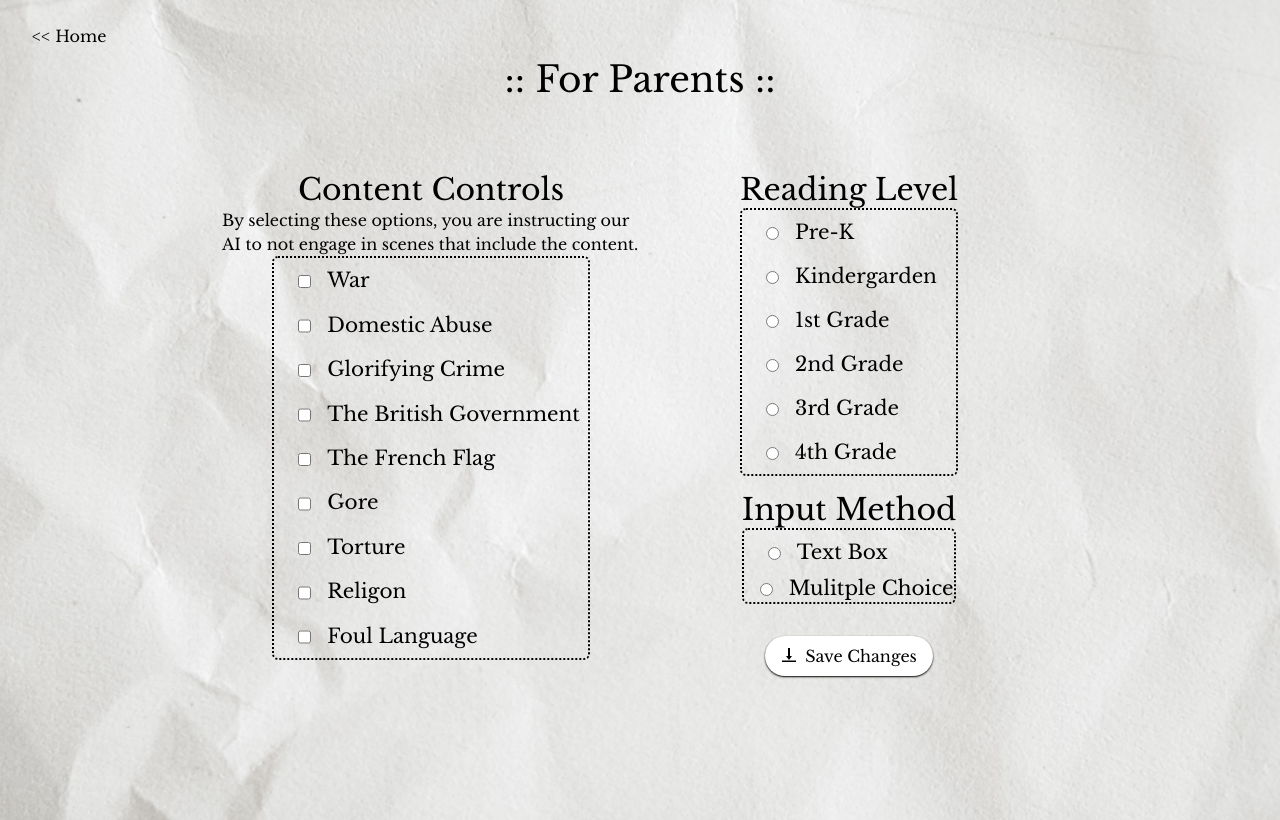
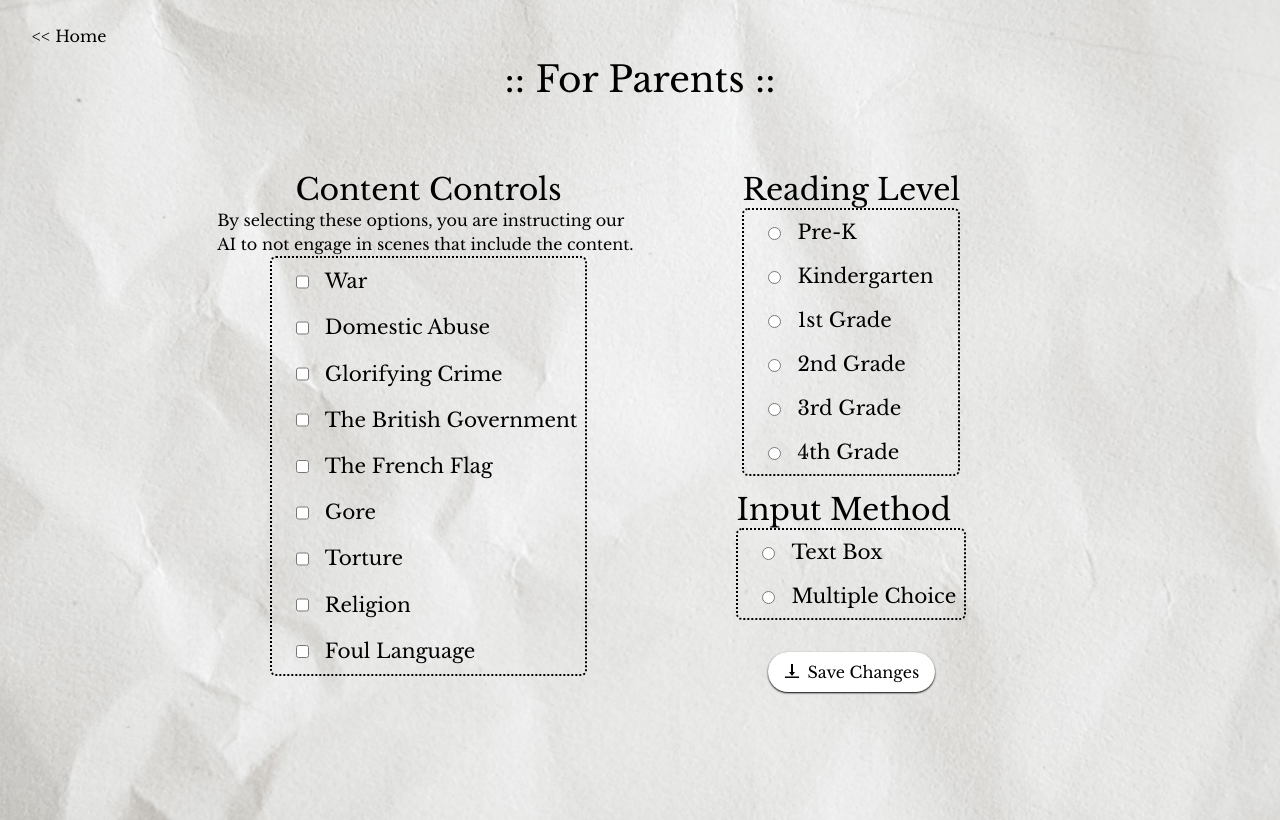
Before and after one commit to EtienneDevictor/sfhacks, a Next.js app in the folder SFhacks/: page /Settings in a window 1280 px wide. Built offline with nearby package versions, Linux system fonts and the light colour scheme.

Commit message:
small aestetic changes

```diff
--- a/SFhacks/app/Characters/Creator/page.tsx
+++ b/SFhacks/app/Characters/Creator/page.tsx
@@ -38,6 +38,7 @@ export default function ReceiverPage() {
                     if (error) {
                         throw new Error('Error fetching avatar');
                     }
+                    console.log(data);
                     setPronouns(data.pronouns || "")
                     setWeaknesses(data.weaknesses || "")
                     setStrength(data.strengths || "")
@@ -45,6 +46,7 @@ export default function ReceiverPage() {
                     setDislikes(data.dislikes || "")
                     setLikes(data.likes || "")
                     setName(data.name || "")
+                    setImg_Src(data.image_source || "")
                     setImgUrl(data.image_source || "")
                     console.log("done setting")
                 } catch (error) {
--- a/SFhacks/app/NewStory/page.tsx
+++ b/SFhacks/app/NewStory/page.tsx
@@ -69,12 +69,7 @@ Always return 2 paragraphs, one with the continued story and one with the option
         role: "user",
         content: "Please begin the story for me.",
       },
-      image_source:
-        "https://plus.unsplash.com/premium_photo-1664970900224-6c67df73191a?q=80&w=2487&auto=format&fit=crop&ixlib=rb-4.0.3&ixid=M3wxMjA3fDB8MHxwaG90by1wYWdlfHx8fGVufDB8fHx8fA%3D%3D" ||
-        (await promptSDXL(
-          (formData.get("prompt") as string) ||
-            "Generate a generic fantasy image",
-        )),
+      image_source: "fairy_placeholder.png",
       parent_node: new ObjectId().toHexString(),
       children: [],
     };
--- a/SFhacks/app/Settings/page.tsx
+++ b/SFhacks/app/Settings/page.tsx
@@ -1,21 +1,42 @@
 'use client'
-import { useRouter } from "next/navigation";
-import { useState } from "react";
-import { GiSaveArrow } from "react-icons/gi";
+import { useRouter } from 'next/navigation';
+import { useState } from 'react';
+import { GiSaveArrow } from 'react-icons/gi';
+import { updateGlobal } from '../data/neurelo';
 
 export default function Setting() {
   const router = useRouter();
 
-    const [grade, setGrade] = useState(0);
-    const [input, setInput] = useState(true);
-    const [controls, setControls] = useState([]);
+  const [selectedGrade, setSelectedGrade] = useState<string>('');
+  const [selectedInputMethod, setSelectedInputMethod] = useState<string>('');
 
-    const saveHandler = () => {
-        // save to database
+  const grades: string[] = ['Pre-K', 'Kindergarten', '1st Grade', '2nd Grade', '3rd Grade', '4th Grade'];
+  const inputMethods: string[] = ['Text Box', 'Multiple Choice'];
+
+  const handleGradeChange = (event: React.ChangeEvent<HTMLInputElement>) => {
+    setSelectedGrade(event.target.value);
+  };
+
+  const handleInputMethodChange = (event: React.ChangeEvent<HTMLInputElement>) => {
+    setSelectedInputMethod(event.target.value);
+  };
+
+  const [selectedControls, setSelectedControls] = useState<string[]>([]);
+
+  const controls: string[] = ['War', 'Domestic Abuse', 'Glorifying Crime', 'The British Government', 'The French Flag', 'Gore', 'Torture', 'Religion', 'Foul Language'];
+
+  const handleControlChange = (event: React.ChangeEvent<HTMLInputElement>) => {
+    const { value } = event.target;
+    if (selectedControls.includes(value)) {
+      setSelectedControls(selectedControls.filter(control => control !== value));
+    } else {
+      setSelectedControls([...selectedControls, value]);
     }
+  };
 
-    const grades = ['Pre-K', 'Kindergarden', '1st Grade', '2nd Grade', '3rd Grade', '4th Grade'];
-    const control = ['War', 'Domestic Abuse', 'Glorifying Crime', 'The British Government', 'The French Flag', 'Gore', 'Torture', 'Religon', 'Foul Language'];
+  const saveHandler = async () => {
+    console.log(`Selected: ${selectedGrade} + inputMethod: ${selectedInputMethod} + controls: ${selectedControls}`)
+  };
 
   return (
     <div className="flex flex-col items-center mt-5 h-full">
@@ -23,7 +44,7 @@ export default function Setting() {
         className="absolute top-4 left-4 text-black px-4 py-2"
         onClick={() => router.push('/')}
       >
-                {"<< Home"}
+        {'<< Home'}
       </button>
       <h1 className="text-4xl m-10 self-center"> :: For Parents :: </h1>
       <div className="flex flex-row justify-center p-8">
@@ -31,46 +52,47 @@ export default function Setting() {
           <h2 className="text-3xl">Content Controls</h2>
           <p>By selecting these options, you are instructing our AI to not engage in scenes that include the content.</p>
           <div className="border-black border-2 border-dotted rounded-md overflow-hidden mb-4 flex flex-col flex-grow justify-evenly text-xl">
-                            {control.map((str) => (
-                                <div className="hover:bg-orange-950 hover:bg-opacity-10 flex flex-row items-center w-full h-full table m-2">
+            {controls.map(control => (
+              <div key={control} className="hover:bg-orange-950 hover:bg-opacity-10 flex flex-row items-center w-full h-full table m-2">
                 <input
                   type="checkbox"
                   name="control"
                   className="mx-4 h-full table-cell align-middle outline-black outline-1 accent-orange-900"
-                                    id={str}
-                                    value={str}
-                                    key={str}
+                  id={control}
+                  value={control}
+                  checked={selectedControls.includes(control)}
+                  onChange={handleControlChange}
                 />
                 <label
-                                    key={str}
+                  htmlFor={control}
                   className="h-full w-full table-cell align-middle"
                 >
-                                    {str}
+                  {control}
                 </label>
               </div>
             ))}
           </div>
         </div>
         <div className="flex flex-col w-2/5 items-center">
-
           <div className="flex flex-col">
             <h2 className="text-3xl">Reading Level</h2>
             <div className="border-black border-2 border-dotted rounded-md overflow-hidden mb-4 flex flex-col flex-grow justify-evenly text-xl">
-                            {grades.map((str) => (
-                                <div className="hover:bg-orange-950 hover:bg-opacity-10 flex flex-row items-center w-full h-full table m-2">
+              {grades.map(grade => (
+                <div key={grade} className="hover:bg-orange-950 hover:bg-opacity-10 flex flex-row items-center w-full h-full table m-2">
                   <input
                     type="radio"
-                                    name="method"
+                    name="grade"
                     className="mx-4 h-full table-cell align-middle outline-black outline-1 accent-orange-900"
-                                    id={str}
-                                    value={str}
-                                    key={str}
+                    id={grade}
+                    value={grade}
+                    checked={selectedGrade === grade}
+                    onChange={handleGradeChange}
                   />
                   <label
-                                    key={str}
+                    htmlFor={grade}
                     className="h-full w-full table-cell align-middle"
                   >
-                                    {str}
+                    {grade}
                   </label>
                 </div>
               ))}
@@ -79,44 +101,33 @@ export default function Setting() {
           <div className="flex flex-col">
             <h2 className="text-3xl">Input Method</h2>
             <div className="border-black border-2 border-dotted rounded-md overflow-hidden mb-4 flex flex-col flex-grow justify-evenly text-xl">
-                                <div className="hover:bg-orange-950 hover:bg-opacity-10 flex flex-row  w-full h-full table m-2">
+              {inputMethods.map(method => (
+                <div key={method} className="hover:bg-orange-950 hover:bg-opacity-10 flex flex-row w-full h-full table m-2">
                   <input
                     type="radio"
-                                    name="option"
+                    name="inputMethod"
                     className="mx-4 h-full table-cell align-middle outline-black outline-1 accent-orange-900"
-                                    id={"Text Box"}
-                                    value={"Text Box"}
-                                    key={"Text Box"}
+                    id={method}
+                    value={method}
+                    checked={selectedInputMethod === method}
+                    onChange={handleInputMethodChange}
                   />
                   <label
-                                    key={"Text Box"}
+                    htmlFor={method}
                     className="h-full w-full table-cell align-middle"
                   >
-                                    {"Text Box"}
+                    {method}
                   </label>
                 </div>
-                                <div className="hover:bg-orange-950 hover:bg-opacity-10 flex flex-row  w-full h-full table">
-                                <input
-                                    type="radio"
-                                    name="option"
-                                    className="mx-4 h-full table-cell align-middle outline-black outline-1 accent-orange-900"
-                                    id={"Mulitple Choice"}
-                                    value={"Mulitple Choice"}
-                                    key={"Mulitple Choice"}
-                                />
-                                <label
-                                    key={" Mulitple Choice"}
-                                    className="h-full w-full table-cell align-middle"
-                                >
-                                    {"Mulitple Choice"}
-                                </label>
+              ))}
             </div>
-                        </div>
-                        <button className="mt-4 text-s self-center bg-white px-4 py-2 rounded-full shadow-black shadow-sm r-0 b-0 flex flex-row" onClick={saveHandler}><GiSaveArrow className="mr-2" style={{ transform: 'translateY(3px)' }}/> Save Changes</button>
+            <button className="mt-4 text-s self-center bg-white px-4 py-2 rounded-full shadow-black shadow-sm r-0 b-0 flex flex-row" onClick={saveHandler}>
+              <GiSaveArrow className="mr-2" style={{ transform: 'translateY(3px)' }} />
+              Save Changes
+            </button>
           </div>
         </div>
       </div>
     </div>
-
-    )
+  );
 }
--- a/SFhacks/app/StoryNode/[story]/[node]/page.tsx
+++ b/SFhacks/app/StoryNode/[story]/[node]/page.tsx
@@ -257,10 +257,10 @@ export default async function Page({
           </div>
           <div className="flex flex-row justify-between items-center">
             <Link
-              href=""
+              href="/"
               className="px-4 py-2 rounded-full bg-gray-100 text-black shadow-black shadow-sm"
             >
-              -- Zoom Out
+              -- Go Home
             </Link>
             <button
               type="submit"
--- a/SFhacks/app/data/neurelo.tsx
+++ b/SFhacks/app/data/neurelo.tsx
@@ -7,6 +7,7 @@ import {
   ReadingLevel,
   Avatar,
   Story,
+  GlobalCreateInputContentRestrictions,
 } from "neurelo-sdk";
 
 import { S3Client } from '@aws-sdk/client-s3'
@@ -122,3 +123,14 @@ export const fetchStories = async () => {
     return { data: [] as Story[], error: error };
   }
 }
+
+export const updateGlobal = async (reading: ReadingLevel, content: GlobalCreateInputContentRestrictions) => {
+  const data = await fetchGlobal();
+  const res = await GlobalApiService.updateGlobalById(
+    data.data[0]?.id || "failed",
+    {
+      reading_level: reading,
+      content_restrictions: content
+    },
+  );
+};
```
Also changed, not shown: 1 other file (tests, documents, lock files or other folders). Lines whose indentation alone changed are shown as unchanged.
